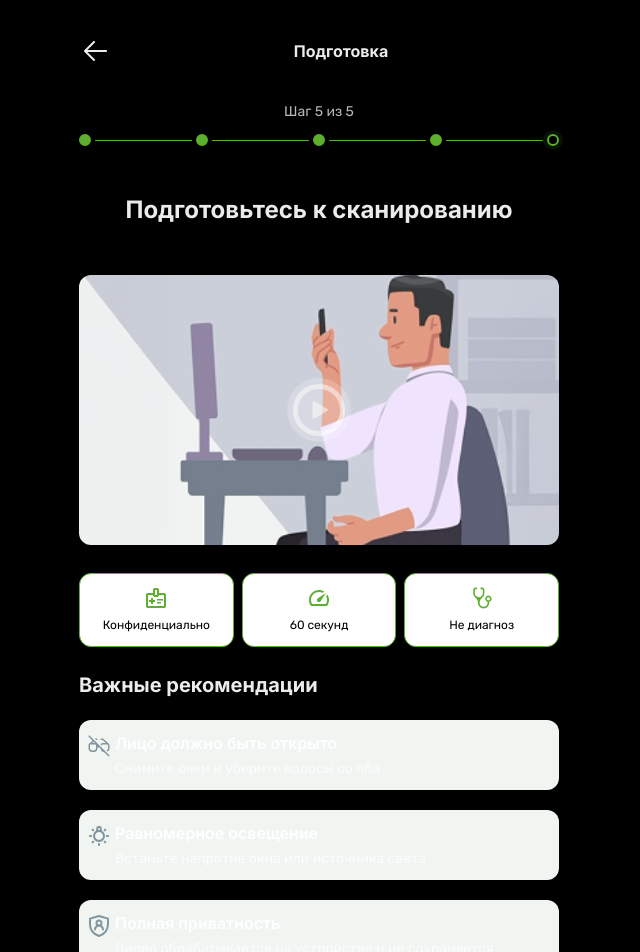
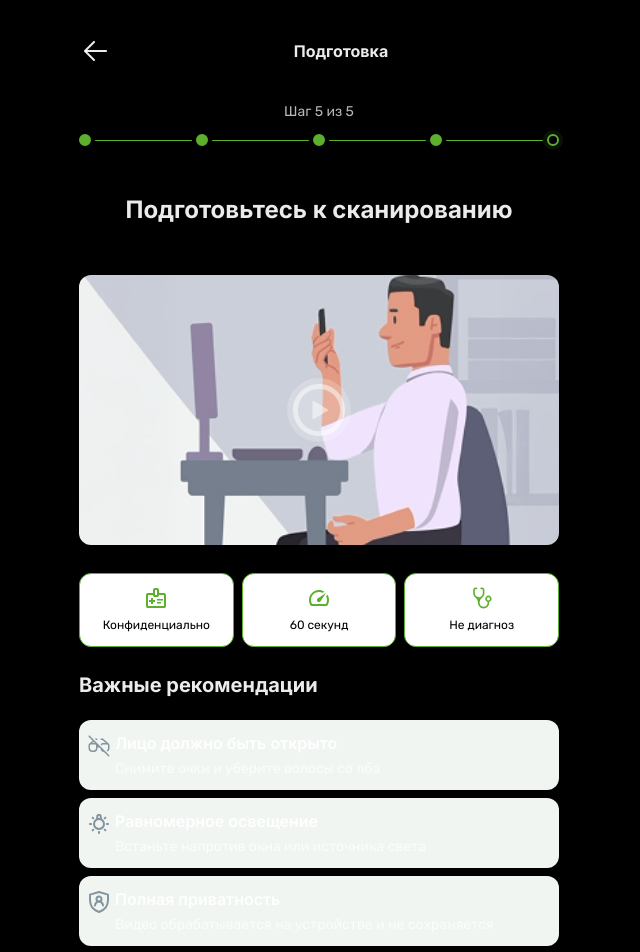
Before and after one commit to NikitaBest/X5, a React (Vite) app: page /preparation in a window 1280 px wide. Shown: the top 952 px of the page, without its empty margins (321-961 px from the left). Built offline with nearby package versions, Linux system fonts and the light colour scheme; no server answers.

Commit message:
на странице подготовки , блоки рекомендаций расстояния между

```diff
--- a/src/pages/Preparation.css
+++ b/src/pages/Preparation.css
@@ -129,7 +129,7 @@
 .preparation-requirements {
   display: flex;
   flex-direction: column;
-  gap: 20px;
+  gap: 8px;
   width: 100%;
 }
 
```
